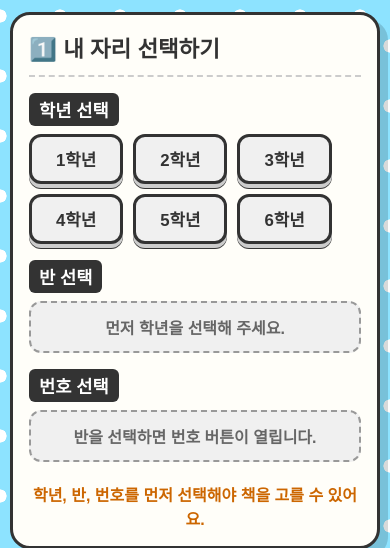
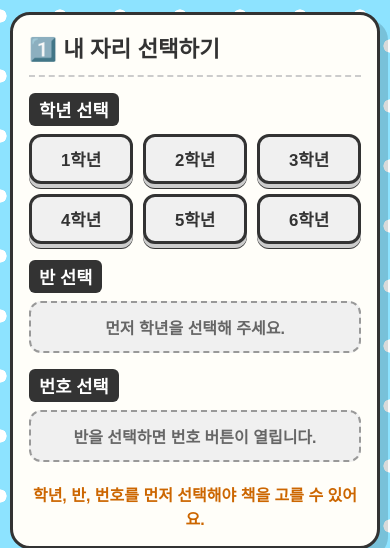
Before and after one commit to mintring125/iwantbooks, a Flask app: page / in a window 390 px wide. Shown: the part 224-772 px from the top of the page. Run offline with Flask 3, Linux system fonts and the light colour scheme; some libraries are stand-ins or nearby versions; some web fonts are replaced.

Commit message:
Update mobile layout and auto-scroll selection

```diff
--- a/app.py
+++ b/app.py
@@ -270,7 +270,7 @@ def configure_export_sheet(worksheet):
     worksheet["A1"].alignment = Alignment(horizontal="center", vertical="center")
     worksheet["A1"].font = Font(name="맑은 고딕", size=20)
 
-    header_fill = PatternFill(fill_type="solid", start_color="F4B183", end_color="F4B183")
+    header_fill = PatternFill(fill_type="solid", start_color="E8C840", end_color="E8C840")
     center_alignment = Alignment(horizontal="center", vertical="center")
     for col in range(1, 8):
         worksheet.cell(row=2, column=col).fill = header_fill
--- a/static/style.css
+++ b/static/style.css
@@ -158,6 +158,17 @@ button, input, select {
     padding: 10px 24px;
     font-size: 1.05rem;
     min-width: 60px;
+}
+
+.grade-grid {
+    display: grid;
+    grid-template-columns: repeat(3, minmax(0, 1fr));
+    gap: 10px;
+}
+
+.grade-grid .game-btn {
+    width: 100%;
+    min-width: 0;
 }
 
 .helper-card {
@@ -489,6 +500,10 @@ button, input, select {
 }
 
 @media (max-width: 768px) {
+    .grade-grid {
+        grid-template-columns: repeat(3, minmax(0, 1fr));
+    }
+
     .search-row,
     .admin-login-box {
         flex-direction: column;
--- a/templates/index.html
+++ b/templates/index.html
@@ -351,6 +351,9 @@
             selectedBooks.push(book);
             freshBasket();
             drawBooks(currentBooks);
+            if(selectedBooks.length === 3) {
+                document.querySelector(".basket-panel")?.scrollIntoView({ behavior: "smooth", block: "start" });
+            }
         }
         function removeBook(i) {
             selectedBooks.splice(i, 1);
```
